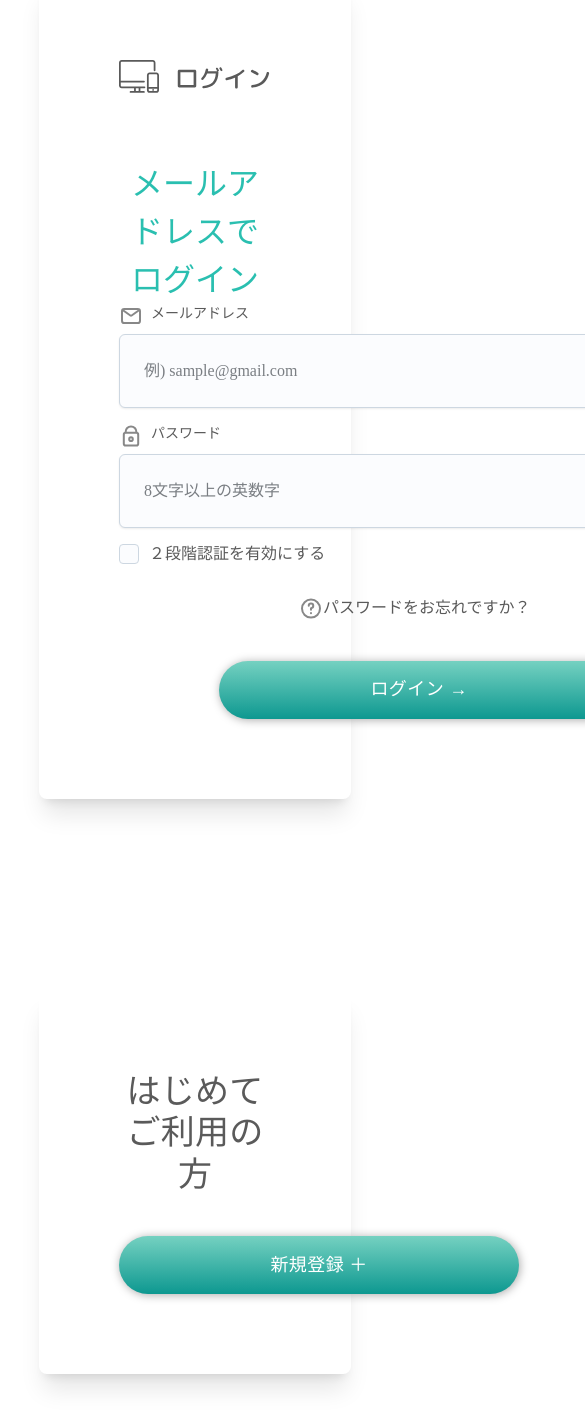
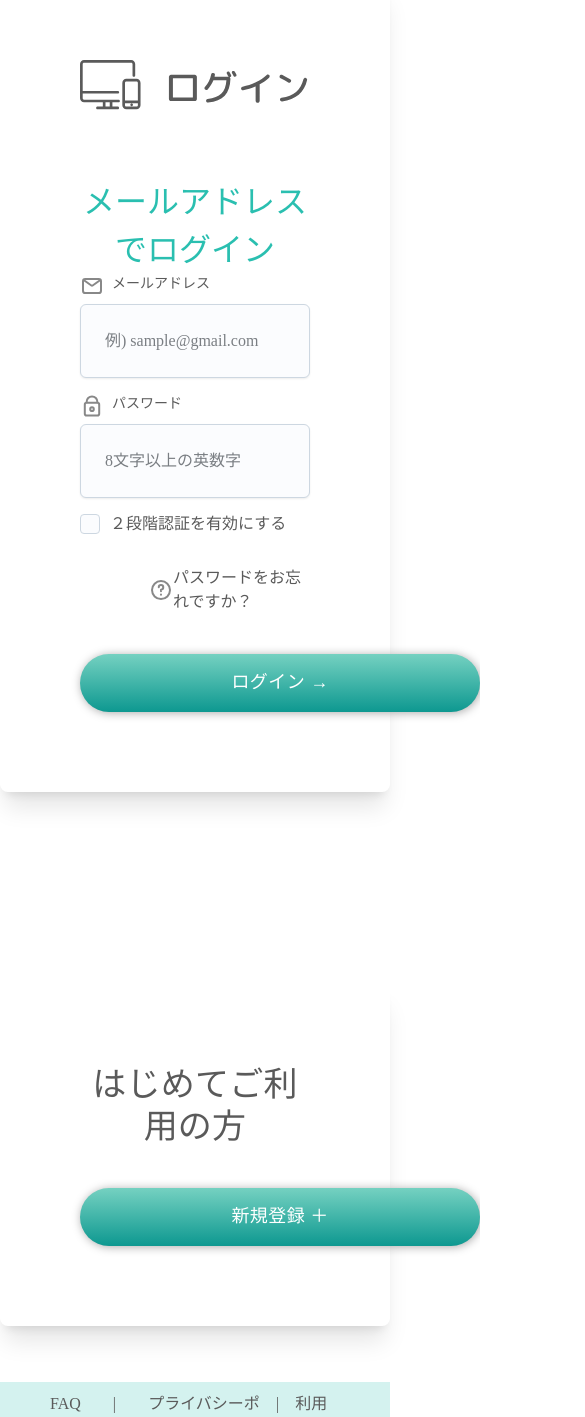
Before and after one commit to Yuri-U0127/Rare-s-Smile, a Next.js app: page /login in a window 390 px wide. Shown: the part 383-1800 px from the top of the page, 585 px wide, since content can reach past the window. Built offline with nearby package versions, Linux system fonts and the light colour scheme; a web font is replaced by a local one.

Commit message:
Fixed login and register page input width for mobile/

```diff
--- a/src/app/(auth)/login/page.jsx
+++ b/src/app/(auth)/login/page.jsx
@@ -24,12 +24,12 @@ export default function LoginPage() {
   return (
     <>
       {!matches && <img src="/images/sp-banner-header.png" width="100%" />}
-      <div className='shadow-xl w-[80%] mx-auto p-20 mt-[136px]  rounded-lg mb-[56px]'>
+      <div className='shadow-xl w-full mx-auto p-20 mt-[136px]  rounded-lg mb-[56px]' style={{ maxWidth: "800px" }}>
         <div className="flex text-center">
           <img src="/images/login.svg" className="mx-auto" />
         </div>
         <div className="text-[#2ABFB0] text-[32px] text-center mt-[64px]">メールアドレスでログイン</div>
-        <div className='w-[600px] mx-auto'>
+        <div className='mx-auto' style={{ maxWidth: "600px" }}>
           <CustomInput imgSrc={"/images/email.svg"} imgAlt={"Email Icon"} inputPlaceholder={"例) sample@gmail.com "} inputLab={"メールアドレス"} />
           <CustomInput imgSrc={"/images/password.svg"} imgAlt={"Password Icon"} inputPlaceholder={"8文字以上の英数字"} inputLab={"パスワード"} />
           <FormControl >
@@ -42,7 +42,7 @@ export default function LoginPage() {
           <LoginButton />
         </div>
       </div>
-      <div className='shadow-xl w-[80%] mx-auto p-20 mt-[136px] rounded-lg  mb-[56px]'>
+      <div className='shadow-xl w-full mx-auto p-20 mt-[136px] rounded-lg  mb-[56px]' style={{ maxWidth: "800px" }}>
         <ForStranger />
       </div>
       <ConfirmModal modalOpen={isModalOpen} onModalClose={() => setIsModalOpen(false)} />
--- a/src/app/(auth)/register/page.jsx
+++ b/src/app/(auth)/register/page.jsx
@@ -20,7 +20,7 @@ export default function RegisterPage() {
   return (
     <>
       {!matches && <img src="/images/sp-banner-header.png" width="100%" />}
-      <div className='shadow-xl w-[80%] mx-auto p-20 mt-[136px]  rounded-lg mb-[56px]'>
+      <div className='shadow-xl w-full mx-auto p-20 mt-[136px]  rounded-lg mb-[56px]' style={{ maxWidth: "800px" }}>
         <div className="flex text-center">
           <img src="/images/create_account.svg" className="mx-auto" />
         </div>
@@ -45,7 +45,7 @@ export default function RegisterPage() {
         </div>
         <LoginButton />
       </div >
-      <div className='shadow-xl w-[80%] mx-auto p-20 mt-[136px] rounded-lg  mb-[56px]'>
+      <div className='shadow-xl w-full mx-auto p-20 mt-[136px] rounded-lg  mb-[56px]' style={{ maxWidth: "800px" }}>
         <ForStranger />
       </div>
     </>
```
